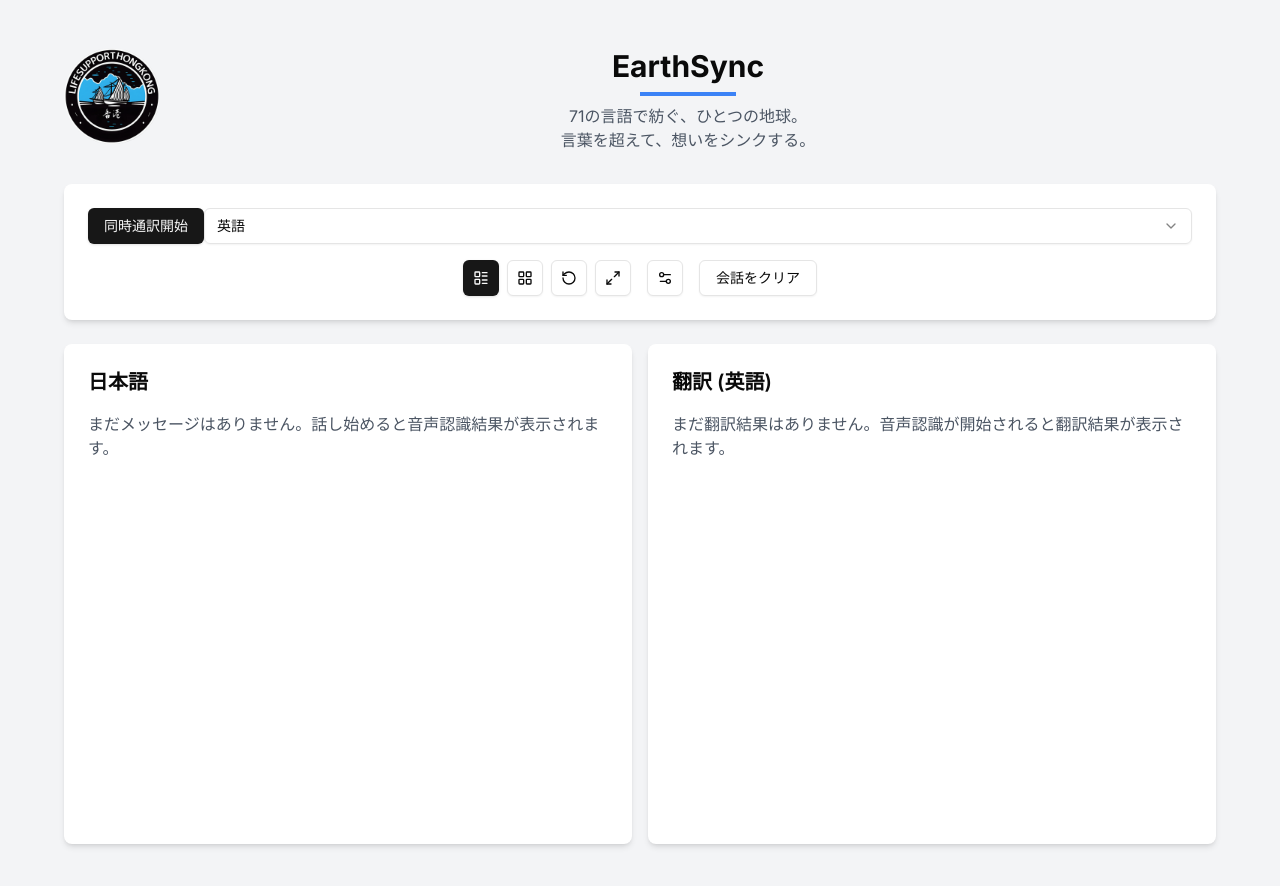
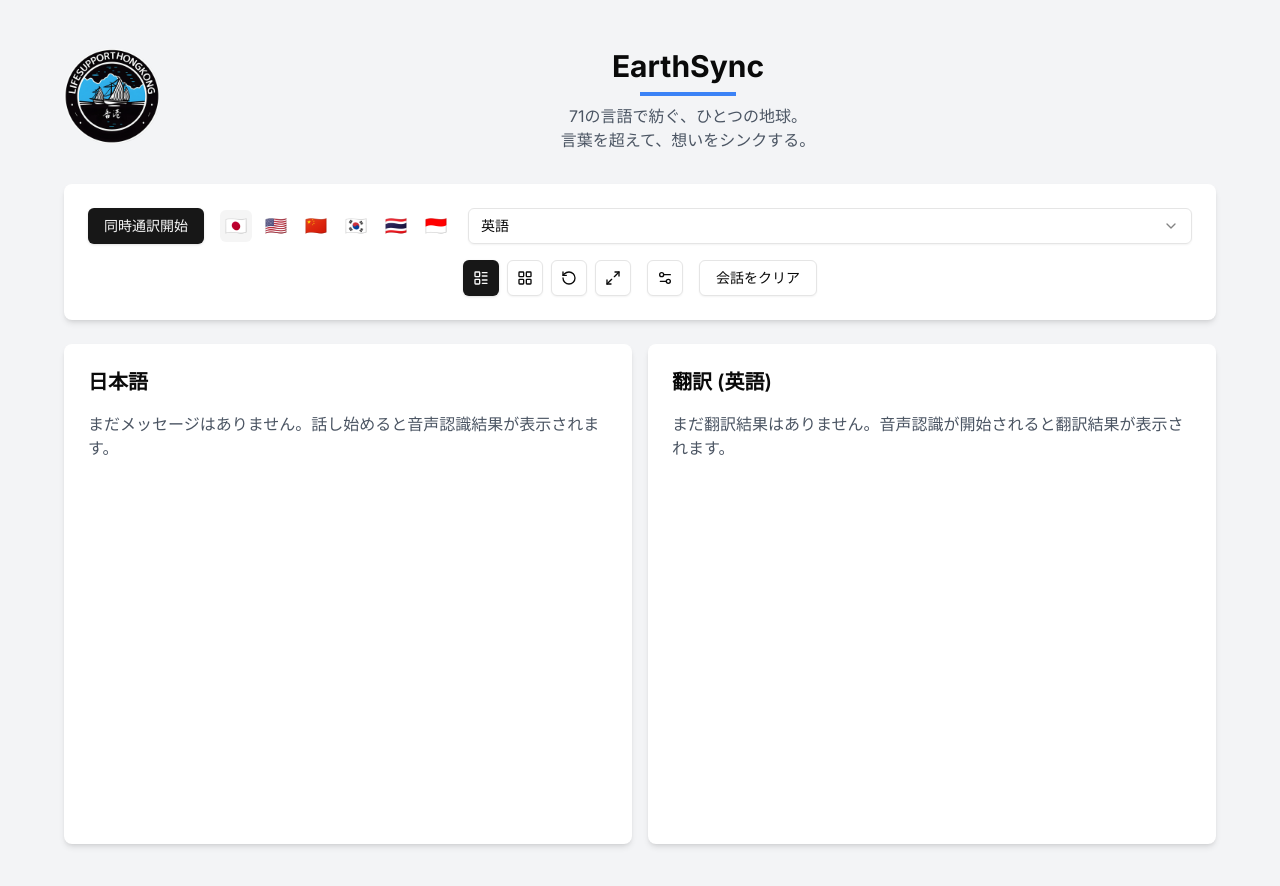
Before and after one commit to cantoneseslang/simultaneous-interpretation-system, a Next.js app: page / in a window 1280 px wide. Shown: the top 886 px of the page. Built offline with nearby package versions, Linux system fonts and the light colour scheme.

Commit message:
Update code with new changes

```diff
--- a/app/hooks/useAudioProcessing.ts
+++ b/app/hooks/useAudioProcessing.ts
@@ -52,6 +52,7 @@
 }
 
 export function useAudioProcessing(
+  inputLanguage: string,
   targetLanguage: string,
   useLocalProcessing: boolean,
   updateInterval: number,
@@ -153,7 +154,7 @@
     }
 
     const recognition = new SpeechRecognition();
-    recognition.lang = 'ja-JP';
+    recognition.lang = inputLanguage;
     recognition.continuous = true;
     recognition.interimResults = true;
 
@@ -235,7 +236,7 @@
       console.error('Recognition start error:', error);
       setError('音声認識の開始に失敗しました。');
     }
-  }, [processTranscript]);
+  }, [processTranscript, inputLanguage]);
 
   const stopListening = useCallback(() => {
     if (recognitionRef.current) {
--- a/app/page.tsx
+++ b/app/page.tsx
@@ -13,6 +13,7 @@
 type LayoutMode = 'side-by-side' | 'vertical' | 'inverse' | 'translation-only';
 
 export default function SimultaneousInterpretationSystem() {
+  const [inputLanguage, setInputLanguage] = useState('ja-JP')  // 追加
   const [targetLanguage, setTargetLanguage] = useState('en')
   const [useLocalProcessing, setUseLocalProcessing] = useState(true)
   const [updateInterval, setUpdateInterval] = useState(100)
@@ -31,7 +32,7 @@
     currentVolume,
     error,
     performanceMetrics
-  } = useAudioProcessing(targetLanguage, useLocalProcessing, updateInterval, voiceThreshold)
+  } = useAudioProcessing(inputLanguage, targetLanguage, useLocalProcessing, updateInterval, voiceThreshold)  // inputLanguageを追加
 
   const toggleListening = () => {
     if (isListening) {
@@ -213,18 +214,101 @@
 
       <div className="bg-white shadow-md rounded-lg p-6 mb-6">
         <div className="flex flex-col gap-4">
-          {/* 上段：開始ボタンと言語選択のみ */}
-          <div className="flex justify-between items-center">
+          {/* 上段：開始ボタン、言語入力切り替え、言語選択 */}
+          <div className="flex items-center gap-4">
             <Button
               onClick={toggleListening}
               variant={isListening ? "destructive" : "default"}
             >
               {isListening ? '停止' : '同時通訳開始'}
             </Button>
-          <Select value={targetLanguage} onValueChange={setTargetLanguage}>
-            <SelectTrigger>
-              <SelectValue placeholder="言語を選択" />
-            </SelectTrigger>
+
+            {/* 新しく追加する言語入力切り替えボタン群 */}
+            <div className="flex gap-2">
+              <button
+                onClick={() => setInputLanguage('ja-JP')}
+                className={`
+                  w-8 h-8
+                  flex items-center justify-center
+                  rounded-md
+                  transition-colors
+                  ${inputLanguage === 'ja-JP' ? 'bg-accent' : 'hover:bg-accent/50'}
+                  text-lg
+                `}
+              >
+                🇯🇵
+              </button>
+              <button
+                onClick={() => setInputLanguage('en-US')}
+                className={`
+                  w-8 h-8
+                  flex items-center justify-center
+                  rounded-md
+                  transition-colors
+                  ${inputLanguage === 'en-US' ? 'bg-accent' : 'hover:bg-accent/50'}
+                  text-lg
+                `}
+              >
+                🇺🇸
+              </button>
+              <button
+                onClick={() => setInputLanguage('zh-CN')}
+                className={`
+                  w-8 h-8
+                  flex items-center justify-center
+                  rounded-md
+                  transition-colors
+                  ${inputLanguage === 'zh-CN' ? 'bg-accent' : 'hover:bg-accent/50'}
+                  text-lg
+                `}
+              >
+                🇨🇳
+              </button>
+              <button
+                onClick={() => setInputLanguage('ko-KR')}
+                className={`
+                  w-8 h-8
+                  flex items-center justify-center
+                  rounded-md
+                  transition-colors
+                  ${inputLanguage === 'ko-KR' ? 'bg-accent' : 'hover:bg-accent/50'}
+                  text-lg
+                `}
+              >
+                🇰🇷
+              </button>
+              <button
+                onClick={() => setInputLanguage('th-TH')}
+                className={`
+                  w-8 h-8
+                  flex items-center justify-center
+                  rounded-md
+                  transition-colors
+                  ${inputLanguage === 'th-TH' ? 'bg-accent' : 'hover:bg-accent/50'}
+                  text-lg
+                `}
+              >
+                🇹🇭
+              </button>
+              <button
+                onClick={() => setInputLanguage('id-ID')}
+                className={`
+                  w-8 h-8
+                  flex items-center justify-center
+                  rounded-md
+                  transition-colors
+                  ${inputLanguage === 'id-ID' ? 'bg-accent' : 'hover:bg-accent/50'}
+                  text-lg
+                `}
+              >
+                🇮🇩
+              </button>
+            </div>
+
+            <Select value={targetLanguage} onValueChange={setTargetLanguage}>
+              <SelectTrigger>
+                <SelectValue placeholder="言語を選択" />
+              </SelectTrigger>
             <SelectContent>
           <SelectItem value="en">英語</SelectItem>
           <SelectItem value="zh">中国語（簡体字）</SelectItem>
```
